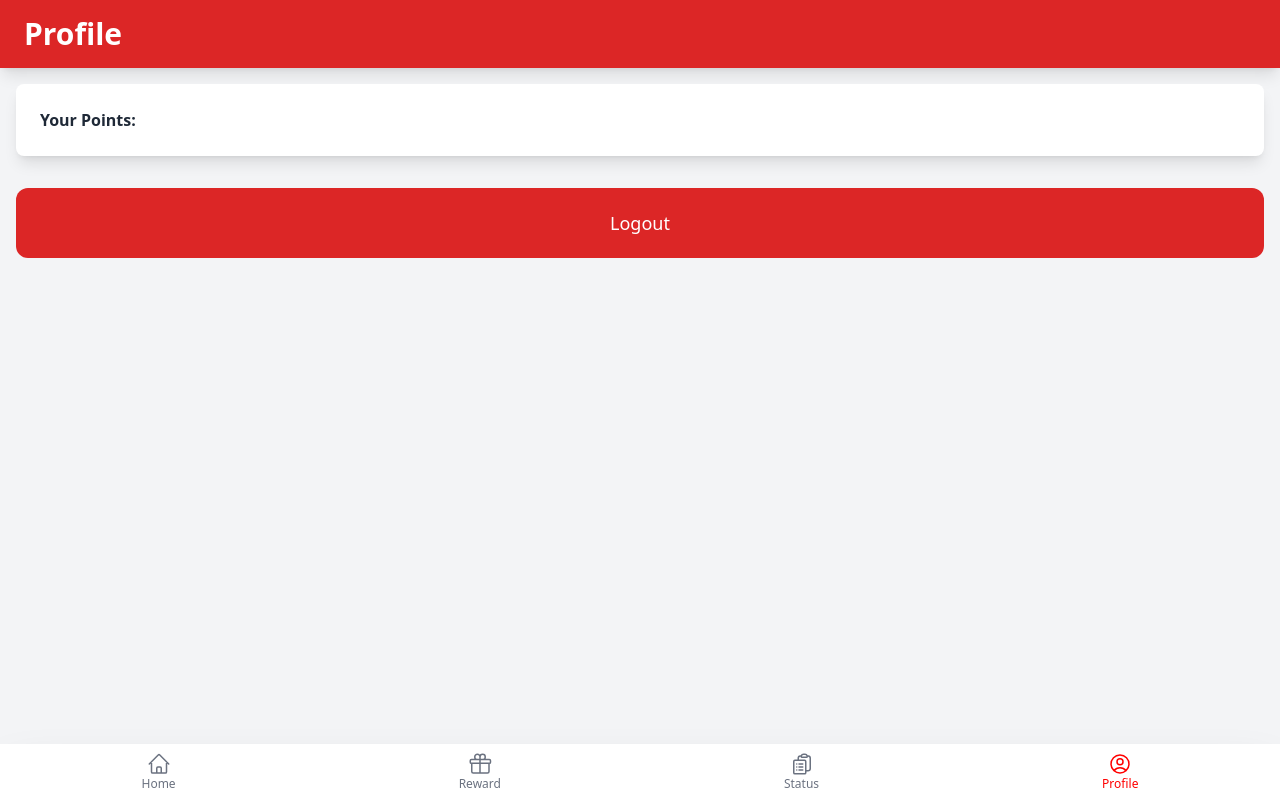
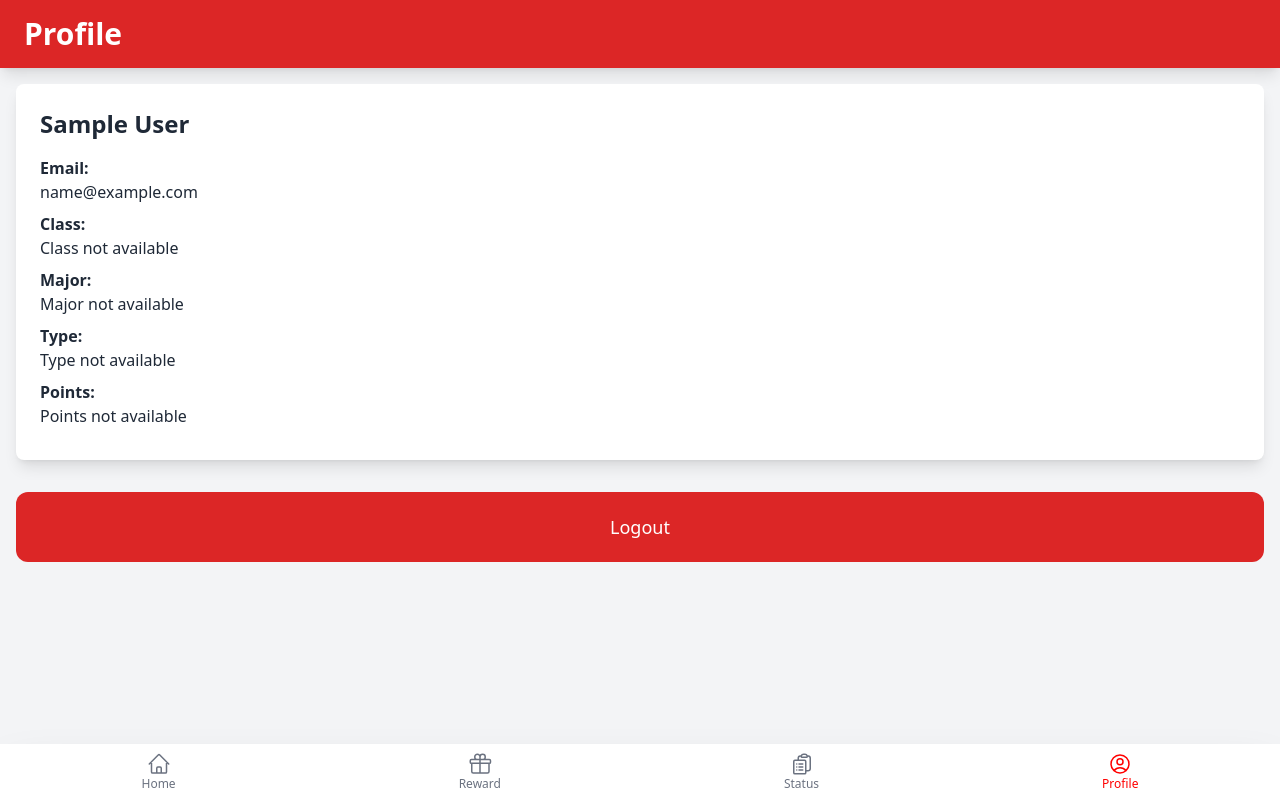
Before and after one commit to rcwjys/design-captstone, a Vue app in the folder frontend/: page /profile in a window 1280 px wide. Built offline with nearby package versions, Linux system fonts and the light colour scheme; no server answers; sample sign-in values are in the browser's storage; what vue3-apexcharts would draw is missing.

Commit message:
create profile page

```diff
--- a/frontend/src/services/authService/signupService.js
+++ b/frontend/src/services/authService/signupService.js
@@ -4,6 +4,7 @@ export const login = async (userData) => {
   try {
     const response = await axiosInstance.post("/account", userData);
     localStorage.setItem("userData", response.data.data.user_id);
+    localStorage.setItem("DataUser", JSON.stringify(response.data.data));
     console.log(response.data.data);
     return response.data.data
   } catch (error) {
--- a/frontend/src/view/ProfilePage.vue
+++ b/frontend/src/view/ProfilePage.vue
@@ -9,13 +9,37 @@
       <div
         class="bg-white shadow-lg rounded-lg p-6 flex flex-col justify-between hover:shadow-xl transition-shadow duration-300"
       >
-        <p>
-          <strong>Your Points:</strong>
-        </p>
+        <div class="flex items-center gap-4 mb-4">
+          <img
+            v-if="dataUser.image_url"
+            :src="dataUser.image_url"
+            alt="Profile Picture"
+            class="w-24 h-24 rounded-full border-2 border-gray-300 object-cover"
+          />
+          <h2 class="text-2xl font-semibold">
+            {{ dataUser.name || "Name not available" }}
+          </h2>
+        </div>
+        <div class="flex flex-col mb-2">
+          <strong>Email:</strong> {{ dataUser.email || "Email not available" }}
+        </div>
+        <div class="flex flex-col mb-2">
+          <strong>Class:</strong> {{ dataUser.class || "Class not available" }}
+        </div>
+        <div class="flex flex-col mb-2">
+          <strong>Major:</strong> {{ dataUser.major || "Major not available" }}
+        </div>
+        <div class="flex flex-col mb-2">
+          <strong>Type:</strong> {{ dataUser.type || "Type not available" }}
+        </div>
+        <div class="flex flex-col mb-2">
+          <strong>Points:</strong>
+          {{ dataUser.point || "Points not available" }}
+        </div>
       </div>
     </div>
     <div class="p-4">
-      <Button>Logout</Button>
+      <Button @click="handleLogout">Logout</Button>
     </div>
     <BottomNavbar />
   </div>
@@ -24,21 +48,25 @@
 <script setup>
 import { onMounted, ref } from "vue";
 import BottomNavbar from "../layout/BottomNavbar.vue";
-import { getUserData } from "../services/authService/signupService";
 import Button from "../components/Button.vue";
 
-const dataUsers = ref([]);
+const dataUser = ref([]);
 
 const getDataUsers = async () => {
   try {
-    const userId = localStorage.getItem("userData");
-
-    const response = await getUserData(userId);
-    console.log("user", response);
-    dataUsers.value = response;
+    const dataUsers = localStorage.getItem("DataUser");
+    if (dataUsers) {
+      dataUser.value = JSON.parse(dataUsers);
+    }
   } catch (error) {
     console.log(error);
   }
+};
+
+const handleLogout = () => {
+  localStorage.removeItem("userData");
+  localStorage.removeItem("DataUser");
+  window.location.href = "/";
 };
 
 onMounted(() => {
```
